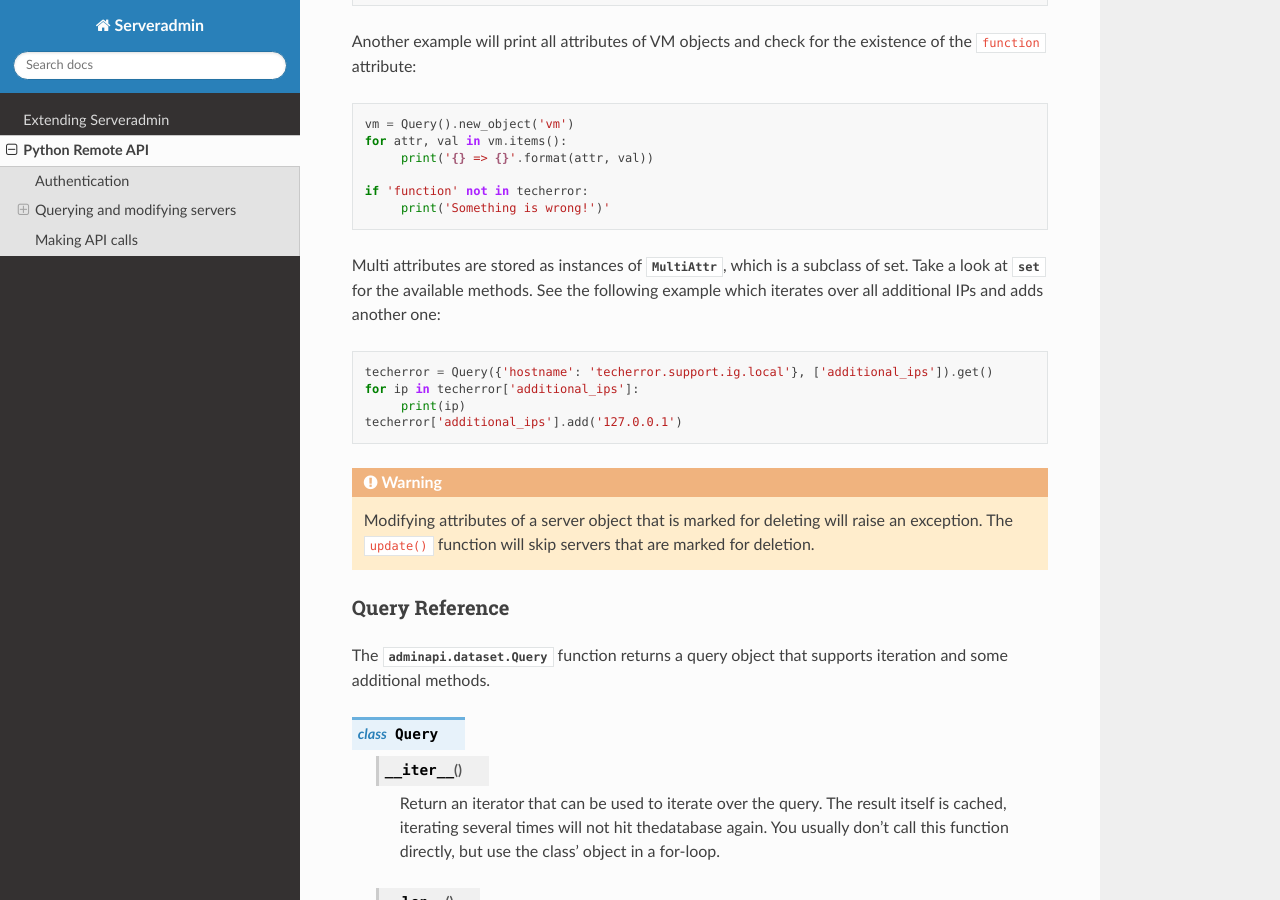
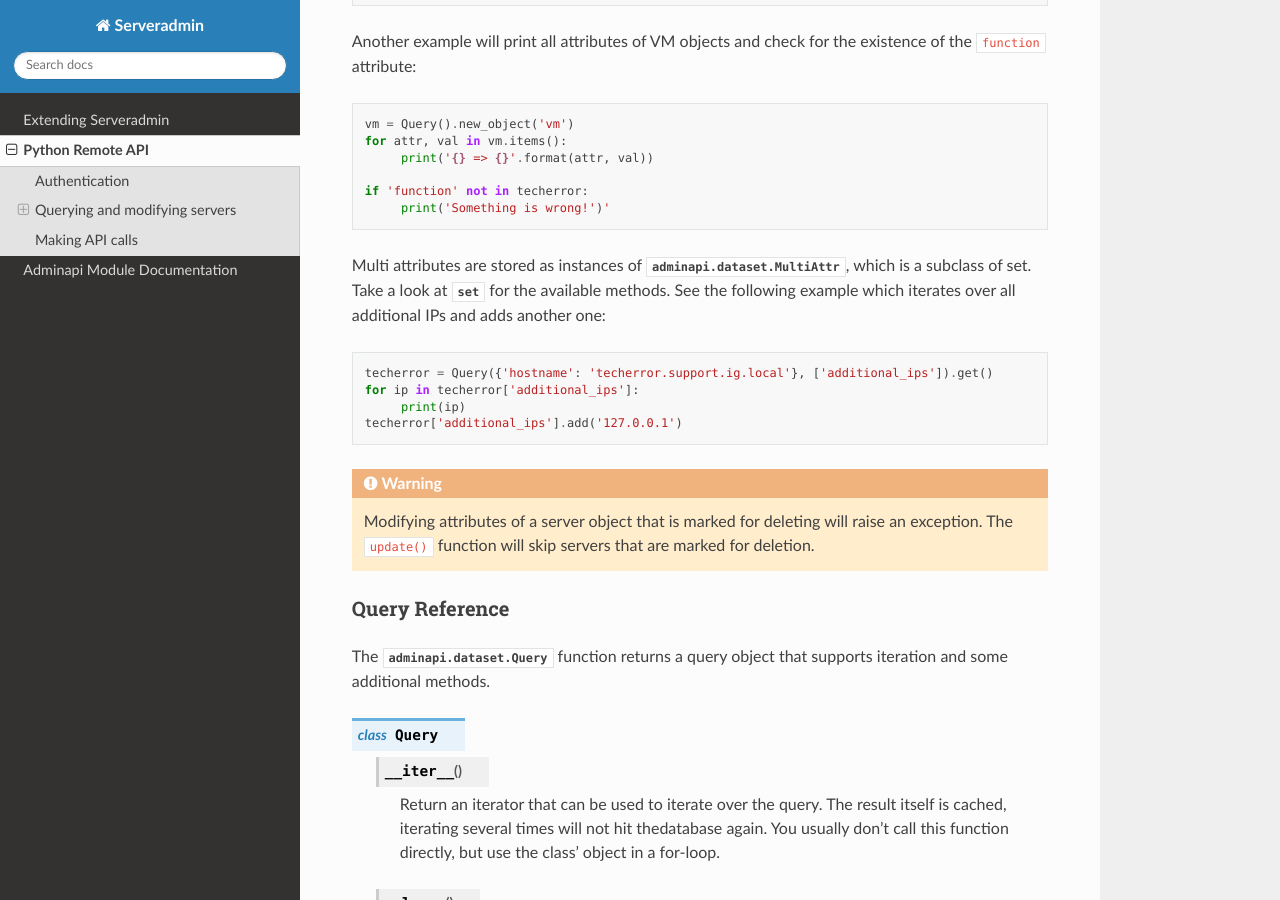
Before and after one commit to innogames/serveradmin, a Sphinx documentation site: the page built from docs/source/python-api.rst, in a window 1280 px wide and 900 px high, scrolled down 2777 px. Built offline with Sphinx 7.4.7 and the Read the Docs theme 2.0.0, drawn with Linux system fonts in a browser that asks for light colours; pages that are not in the unit, such as notebooks, are missing from menus.

```diff
--- a/docs/source/conf.py
+++ b/docs/source/conf.py
@@ -10,10 +10,9 @@
 # add these directories to sys.path here. If the directory is relative to the
 # documentation root, use os.path.abspath to make it absolute, like shown here.
 #
-# import os
-# import sys
-# sys.path.insert(0, os.path.abspath('.'))
-
+import os
+import sys
+sys.path.insert(0, os.path.abspath('../..'))
 
 # -- Project information -----------------------------------------------------
 
@@ -28,7 +27,12 @@ author = 'InnoGames GmbH'
 # extensions coming with Sphinx (named 'sphinx.ext.*') or your custom
 # ones.
 extensions = [
+    'sphinx.ext.autodoc',
+    'sphinx.ext.intersphinx',
 ]
+intersphinx_mapping = {
+    "python": ('https://docs.python.org/3', None),
+}
 
 # Add any paths that contain templates here, relative to this directory.
 templates_path = ['_templates']
@@ -38,6 +42,11 @@ templates_path = ['_templates']
 # This pattern also affects html_static_path and html_extra_path.
 exclude_patterns = []
 
+# Warn about all references to unknown targets
+nitpicky = True
+
+# Enter at index.rst, old sphinx versions try contents.rst
+master_doc = 'index'
 
 # -- Options for HTML output -------------------------------------------------
 
--- a/docs/source/python-api.rst
+++ b/docs/source/python-api.rst
@@ -137,9 +137,10 @@ existence of the ``function`` attribute::
     if 'function' not in techerror:
          print('Something is wrong!')'
 
-Multi attributes are stored as instances of :class:`MultiAttr`, which is a
-subclass of set. Take a look at :class:`set` for the available methods. See the
-following example which iterates over all additional IPs and adds another one::
+Multi attributes are stored as instances of :class:`adminapi.dataset.MultiAttr`,
+which is a subclass of set. Take a look at :class:`set` for the available
+methods. See the following example which iterates over all additional IPs and
+adds another one::
 
     techerror = Query({'hostname': 'techerror.support.ig.local'}, ['additional_ips']).get()
     for ip in techerror['additional_ips']:
```
Also changed, not shown: docs/source/module-adminapi.rst (added, +8 -0 lines), .travis.yml.
